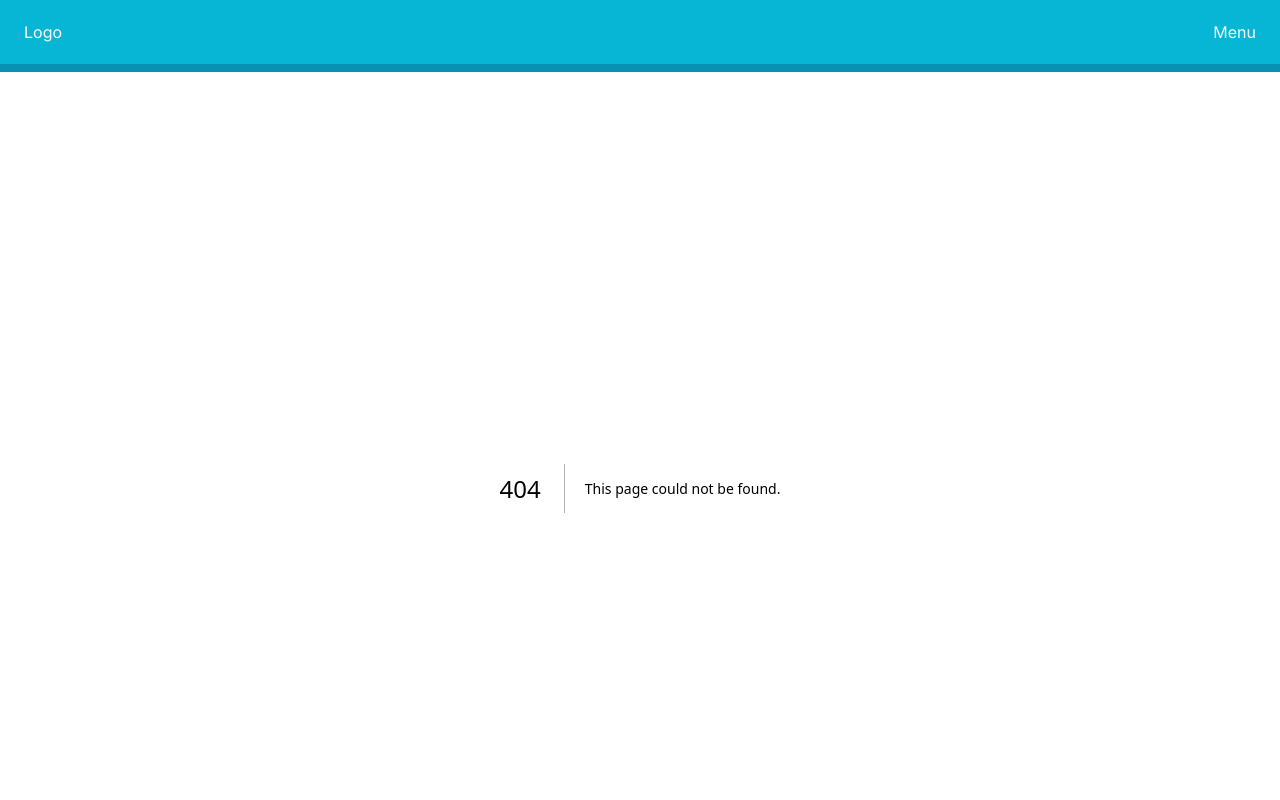
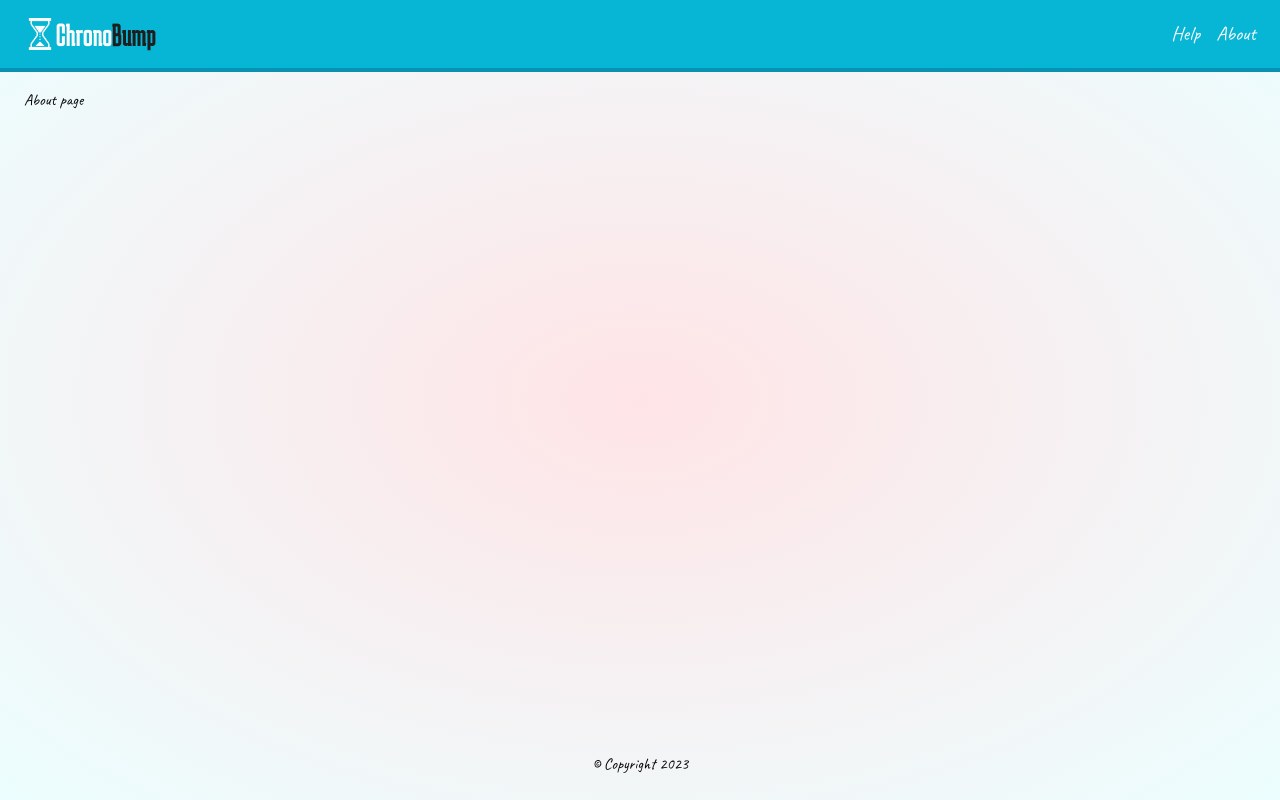
Before and after one commit to johnnysn/chrono-bump, a Next.js app: page /about in a window 1280 px wide. Before the commit this address had no page. Shown: the top 800 px of the page. Built offline with nearby package versions, Linux system fonts and the light colour scheme.

Commit message:
feat: Adds logo and header styling

```diff
--- a/src/app/Header.tsx
+++ b/src/app/Header.tsx
@@ -1,10 +1,26 @@
+import Image from "next/image";
+import Link from "next/link";
+
 export default function Header() {
   return (
-    <header className="flex justify-center bg-cyan-500 text-gray-50 border-b-8 border-b-cyan-600">
+    <header className="flex justify-center bg-cyan-500 text-gray-50 border-b-4 border-b-cyan-600">
       <nav className="max-w-screen-xl w-full px-2 md:px-6 flex items-center justify-between">
-        <div>Logo</div>
+        <Link href={"/"}>
+          <Image src={"/logo.png"} width={133} height={33} alt="Chrono Bump" />
+        </Link>
 
-        <ul>Menu</ul>
+        <ul className="text-xl flex gap-4">
+          <li>
+            <Link href={"/help"} className="menu-link">
+              Help
+            </Link>
+          </li>
+          <li>
+            <Link href={"/about"} className="menu-link">
+              About
+            </Link>
+          </li>
+        </ul>
       </nav>
     </header>
   );
--- /dev/null
+++ b/src/app/about/page.tsx
@@ -0,0 +1,3 @@
+export default function Page() {
+  return <div>About page</div>;
+}
--- a/src/app/globals.css
+++ b/src/app/globals.css
@@ -18,3 +18,7 @@ body {
 
   @apply min-h-screen text-zinc-950 bg-[radial-gradient(ellipse_at_center,_var(--tw-gradient-stops))] from-rose-100 to-cyan-50
 }
+
+.menu-link {
+  @apply relative after:bg-gray-50 after:absolute after:h-[2px] after:w-0 after:bottom-0 after:left-0 hover:after:w-full after:transition-all after:duration-300
+}
--- /dev/null
+++ b/src/app/help/page.tsx
@@ -0,0 +1,3 @@
+export default function Page() {
+  return <div>Help page</div>;
+}
--- a/src/app/layout.tsx
+++ b/src/app/layout.tsx
@@ -1,10 +1,10 @@
 import type { Metadata } from "next";
-import { Inter } from "next/font/google";
+import { Caveat } from "next/font/google";
 import "./globals.css";
 import Header from "./Header";
 import Footer from "./Footer";
 
-const inter = Inter({ subsets: ["latin"] });
+const inter = Caveat({ subsets: ["latin"], weight: ["500", "400", "700", "600"] });
 
 export const metadata: Metadata = {
   title: "Chrono Bump",
```
Also changed, not shown: public/logo.png (added), public/logo.svg (added).
